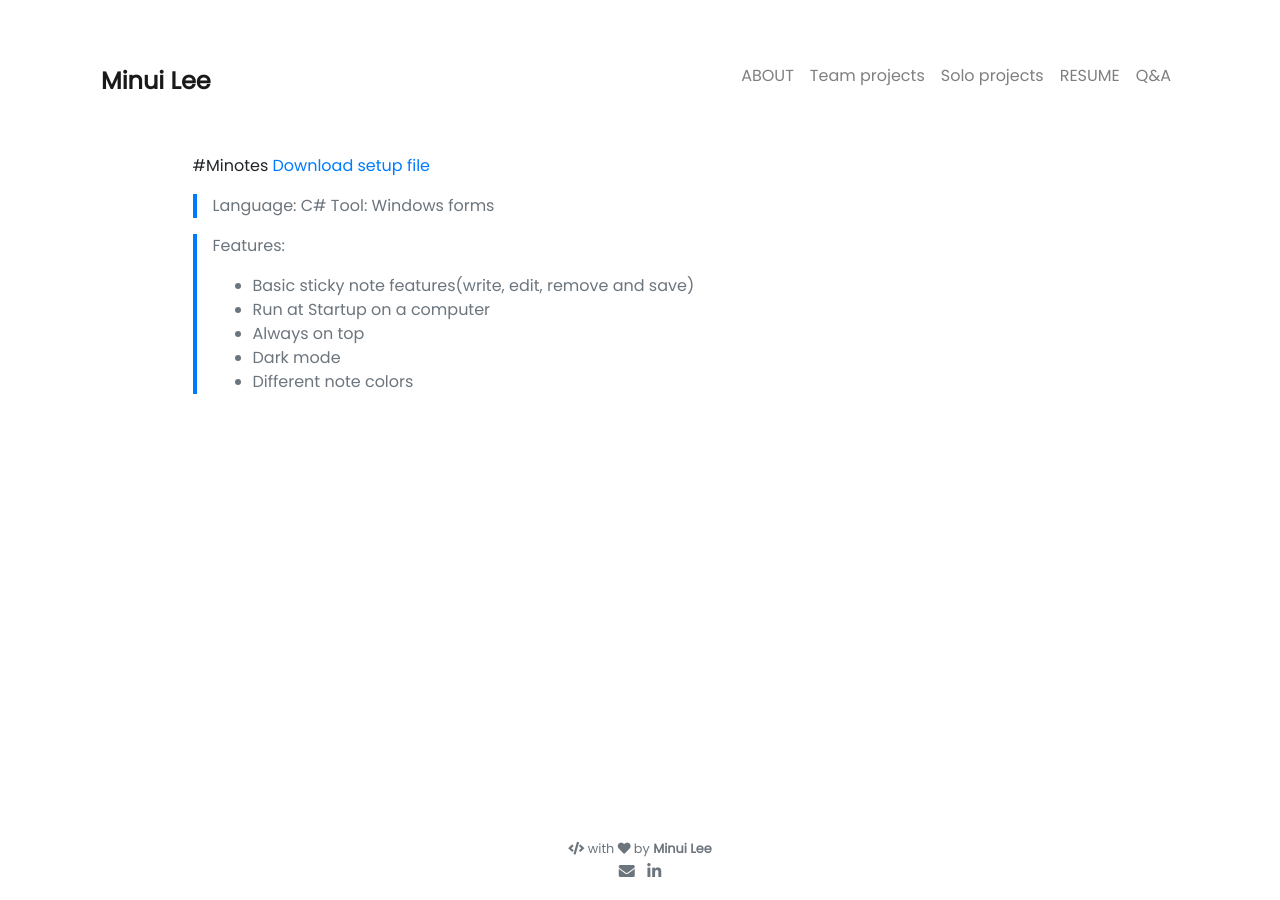
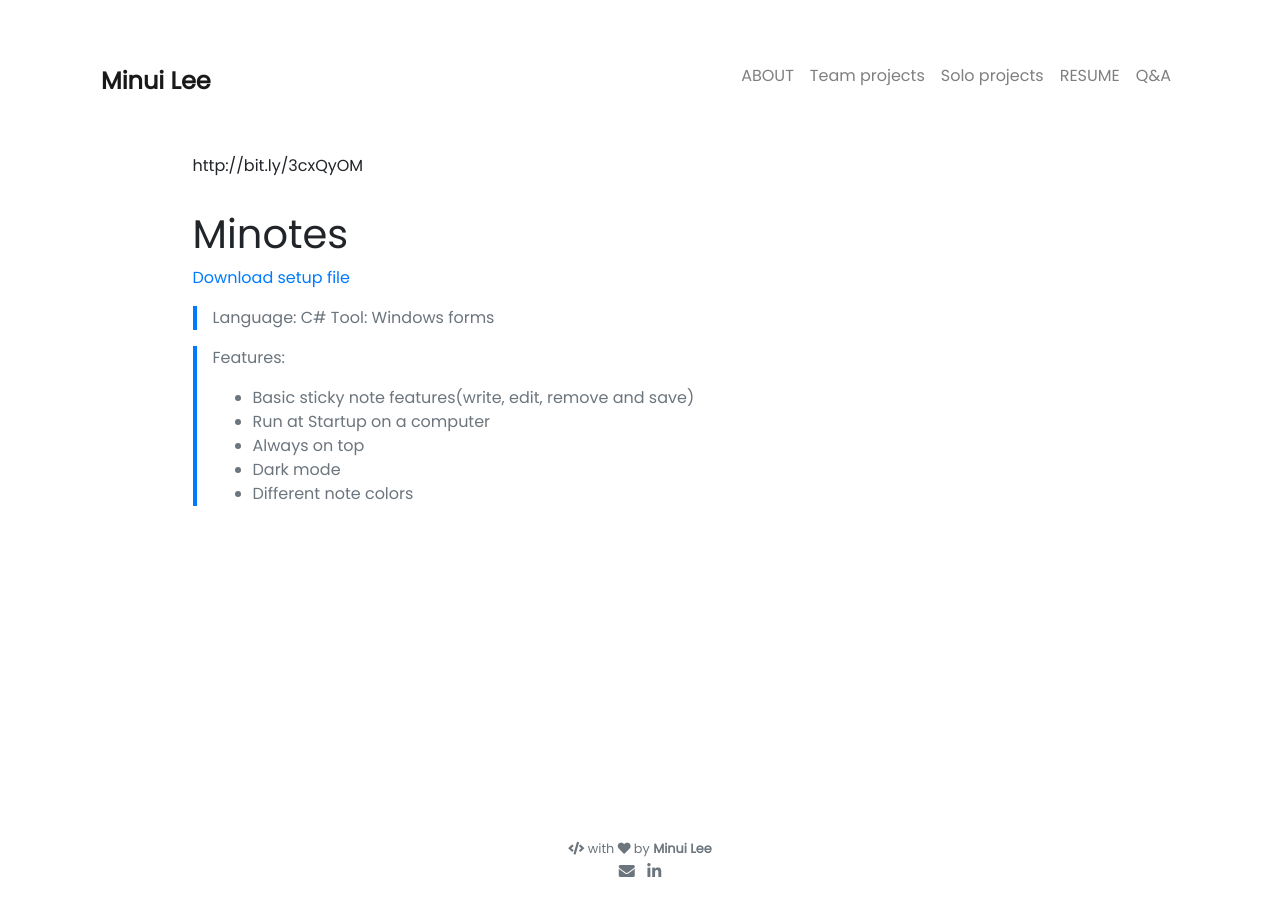
Before and after one commit to MinuiLee/MinuiLee.github.io, a Jekyll site: the page built from _projects/(3) Minotes.md, in a window 1280 px wide. Built offline with Jekyll 4.4.1, drawn with Linux system fonts in a browser that asks for light colours; nearby versions of some CDN libraries; some of the changed lines change nothing that is shown.

Commit message:
Update Minotes

```diff
--- a/_projects/(3) Minotes.md
+++ b/_projects/(3) Minotes.md
@@ -1,12 +1,15 @@
 ---
 name: Minotes
 tools: [C#, Windows forms]
-image: http://bit.ly/2vDp7m9
+image: http://bit.ly/3cxQyOM
 category: solo
 ---
 
-#Minotes
+http://bit.ly/3cxQyOM
+
+# Minotes
 [Download setup file](http://bit.ly/3cp62Vg)
+
 
 >Language: C#
 >Tool: Windows forms
```
